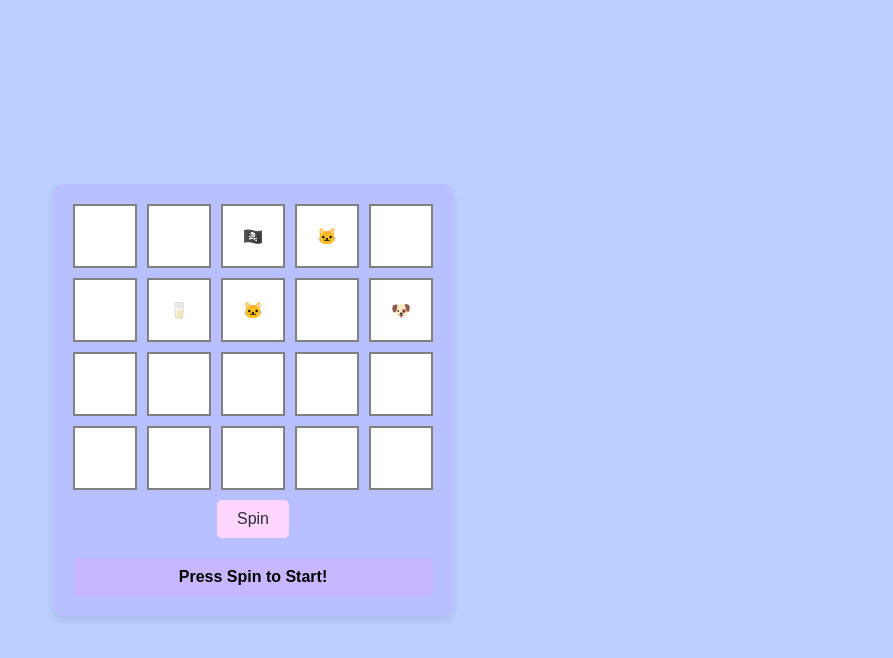
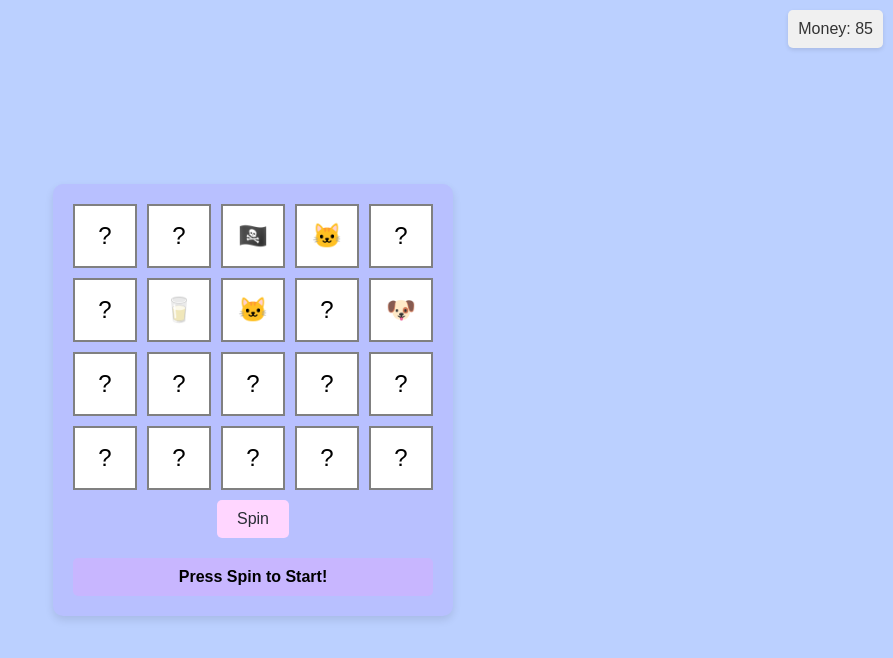
Before and after one commit to madbailey/JavaScriptSlots, a website with bundled scripts: page index.html in a window 1280 px wide. Both pictures are taken after a click on the button "Spin". Shown: the whole page, without its empty margins (387-1280 px from the left). Built offline with nearby package versions, Linux system fonts and the light colour scheme.

Commit message:
animation for payout

```diff
--- a/index.html
+++ b/index.html
@@ -14,6 +14,9 @@
         </div>
         <div id="resultDisplay">Press Spin to Start!</div>
     </div>
+    <div id="statusBar" class="status-bar">
+        <span id="moneyDisplay">Money: 25</span>
+    </div>
 
     <script type="module" src="src/scripts/gameSymbol.js"></script>
     <script type="module" src="src/scripts/player.js"></script>
@@ -25,11 +28,17 @@
         const reelsContainer = document.getElementById('reelsContainer');
         const gridHTML = Array.from({ length: 4 }, (_, row) =>
             Array.from({ length: 5 }, (_, col) =>
-                `<div class="reel" id="reel${row}${col}"><div class="reel-content"></div></div>`
+                `<div class="reel" id="reel${row}${col}">
+                    <div class="reel-content">
+                        <span class="symbol">?</span>  <!-- Placeholder symbol -->
+                        <span class="payout" style="display:none;">+0</span>  <!-- Hidden payout placeholder -->
+                    </div>
+                </div>`
             ).join('')
         ).join('');
         reelsContainer.innerHTML = gridHTML;
     </script>
 
+
 </body>
 </html>
--- a/src/scripts/game.js
+++ b/src/scripts/game.js
@@ -19,7 +19,7 @@ class Game {
     start() {
         console.log('Game started');
         this.setState(GameState.WAITING);
-        this.grid.updateReels();  // Initial reels update if necessary
+        this.grid.initializeReels();  // Initial reels update if necessary
     }
 
     spin() {
@@ -59,6 +59,7 @@ class Game {
         setTimeout(() => {
             this.promptNewSymbol();
         }, 1000);  // Show result for 1 second
+        this.grid.setGameState('waiting');
     }
 
     promptNewSymbol() {
--- a/src/scripts/grid.js
+++ b/src/scripts/grid.js
@@ -6,8 +6,13 @@ class Grid {
         this.columns = columns; //should be 5
         this.player = player;
         this.grid = Array.from({ length: rows }, () => Array(columns).fill(null));
+        this.gameState= 'waiting';
         this.placeSymbols(); // Place symbols on grid initialization
         this.updateReels(); // Update reels after placing symbols
+       }
+
+    setGameState(state) {
+        this.gameState = state;
     }
 
     // Randomly place symbols from the player's inventory across the grid
@@ -48,15 +53,18 @@ class Grid {
 
     // Check for and handle interactions after a spin
     checkInteractions() {
+        let totalPayout = 0;
         for (let row = 0; row < this.rows; row++) {
             for (let col = 0; col < this.columns; col++) {
-                this.checkAdjacentSymbols(row, col);
+                const symbol = this.grid[row][col];
+                if (symbol) {
+                    totalPayout += symbol.basePayout;  // Add the base payout of each symbol to total
+                    // If there were interactions, you could still handle them here
+                }
             }
         }
-    }
-    payOut() {
-        console.log("payout")
-
+        this.player.addMoney(totalPayout);  // Update the player's wallet with the total payout
+        console.log(`Total payout: ${totalPayout}`);
     }
 
     // Check adjacent symbols for the current symbol and trigger interactions
@@ -84,25 +92,50 @@ class Grid {
         return this.grid.map(row => row.map(symbol => symbol ? symbol.render() : ' ').join(' ')).join('\n');
     }
 
+    initializeReels() {
+        for (let row = 0; row < this.rows; row++) {
+            for (let col = 0; col < this.columns; col++) {
+                const reelId = `reel${row}${col}`;
+                const reelElement = document.getElementById(reelId);
+                const symbolElement = reelElement.querySelector('.symbol');
+                const payoutElement = reelElement.querySelector('.payout');
+
+                if (reelElement) {
+                    symbolElement.textContent = this.grid[row][col] ? this.grid[row][col].unicode : '?';
+                    payoutElement.style.display = 'none';  // Ensure payouts are not visible on initialization
+                }
+            }
+        }
+    }
+
     // Update the DOM elements for each reel with symbols
     updateReels() {
         for (let row = 0; row < this.rows; row++) {
             for (let col = 0; col < this.columns; col++) {
-                // Create a correct ID by formatting the row and column indices
                 const reelId = `reel${row}${col}`;
                 const reelElement = document.getElementById(reelId);
-                if (reelElement) {
-                    if (this.grid[row][col]) {
-                        reelElement.innerHTML = this.grid[row][col].render(); // Ensure Symbol class has a render method
-                    } else {
-                        reelElement.innerHTML = ' '; // Clear if no symbol
-                    }
+                const symbolElement = reelElement.querySelector('.symbol');
+                const payoutElement = reelElement.querySelector('.payout');
+
+                if (reelElement && this.grid[row][col]) {
+                    symbolElement.textContent = this.grid[row][col].unicode;  // Update the symbol
+                    payoutElement.textContent = `+${this.grid[row][col].basePayout}`;  // Update the payout
+                    payoutElement.style.display = 'block';  // Make the payout visible
+
+                    // Optionally trigger animation here
+                    payoutElement.classList.add('fly-to-wallet');
+                    setTimeout(() => {
+                        payoutElement.classList.remove('fly-to-wallet');
+                        payoutElement.style.display = 'none';  // Hide after animation
+                    }, 2000);  // Animation duration
                 } else {
-                    console.error(`Element with ID ${reelId} not found`);
+                    symbolElement.textContent = '?';  // Reset or keep as placeholder
+                    payoutElement.style.display = 'none';
                 }
             }
         }
     }
+
 }
 
 export default Grid;
--- a/src/styles/slotmachine.css
+++ b/src/styles/slotmachine.css
@@ -17,15 +17,30 @@ body {
     border-radius: 10px;
     box-shadow: 0 4px 8px rgba(0,0,0,0.1);
 }
-
-@keyframes spin {
-    0% { transform: translateY(0); }
-    100% { transform: translateY(-100%); }
+.status-bar {
+    position: fixed; /* or absolute, depending on your layout */
+    top: 10px;
+    right: 10px;
+    background-color: #f0f0f0; /* Light grey background */
+    padding: 10px;
+    border-radius: 5px;
+    box-shadow: 0 2px 4px rgba(0,0,0,0.1);
+    z-index: 100; /* Make sure it's above other elements */
+    color: #333; /* Dark text for readability */
 }
 
 .reel-content {
-    height: 120px; /* Adjust based on content, needs to be larger than reel */
-    animation: spin 0.5s ease-in-out forwards;
+    position: relative;
+    height: 120px;
+    font-size: 24px;
+    display: flex;
+    align-items: center;
+    justify-content: center;
+}
+.reel-content .symbol {
+    display: block;
+    opacity: 1;
+    font-size: 24px;
 }
 /* Grid of reels */
 .reels {
@@ -70,3 +85,34 @@ button:hover {
     background: #C8B6FF; /* Lavender */
     border-radius: 5px;
 }
+.symbol {
+    display: block;
+    opacity: 1;
+    font-size: 24px;
+}
+
+@keyframes flyToWallet {
+    0% {
+        transform: translateY(0) scale(1);
+        opacity: 1;
+    }
+    100% {
+        transform: translateY(-100px) scale(4.5);
+        opacity: 0;
+    }
+}
+
+.payout {
+    position: absolute;
+    bottom: 0;
+    width: 100%;
+    text-align: center;
+    color: rgb(90, 87, 38);
+    font-size: 16px;
+    opacity: 0; /* Start hidden until animated */
+    transition: opacity 0.5s ease-in-out; /* Control opacity separately if needed */
+}
+
+.fly-to-wallet {
+    animation: flyToWallet 2s ease-in-out forwards; /* Use the defined keyframes */
+}
```
